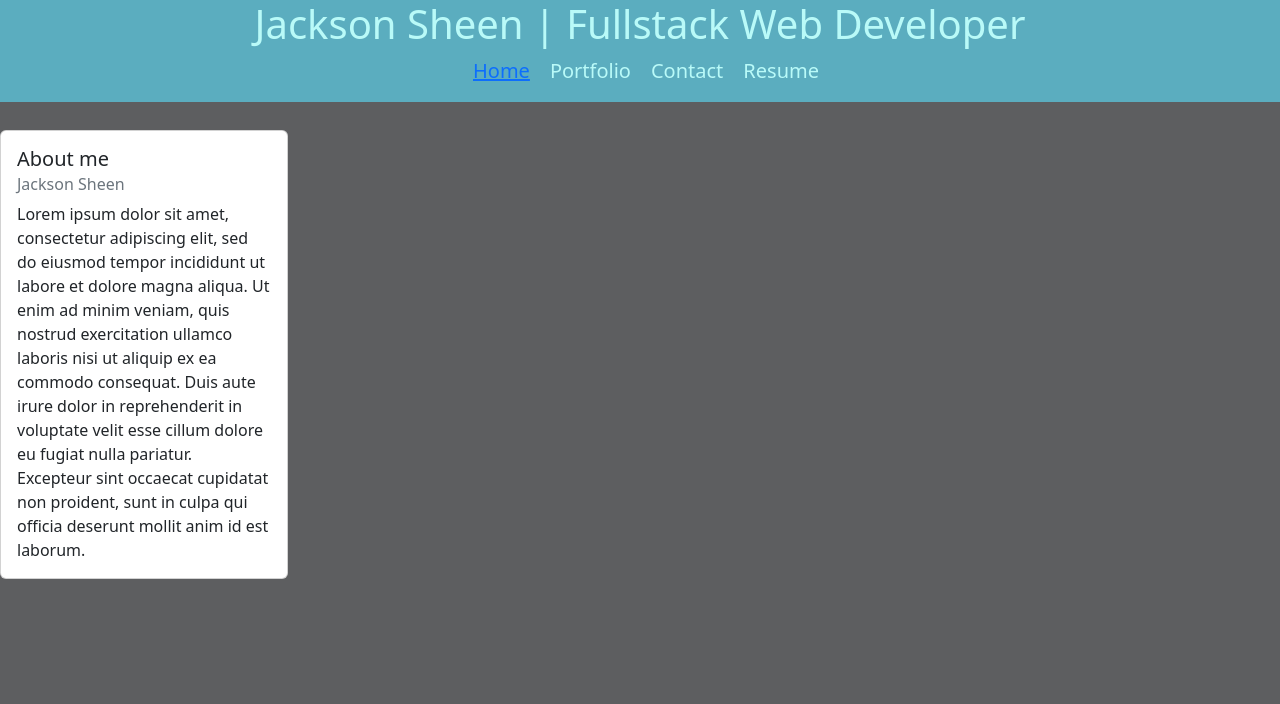
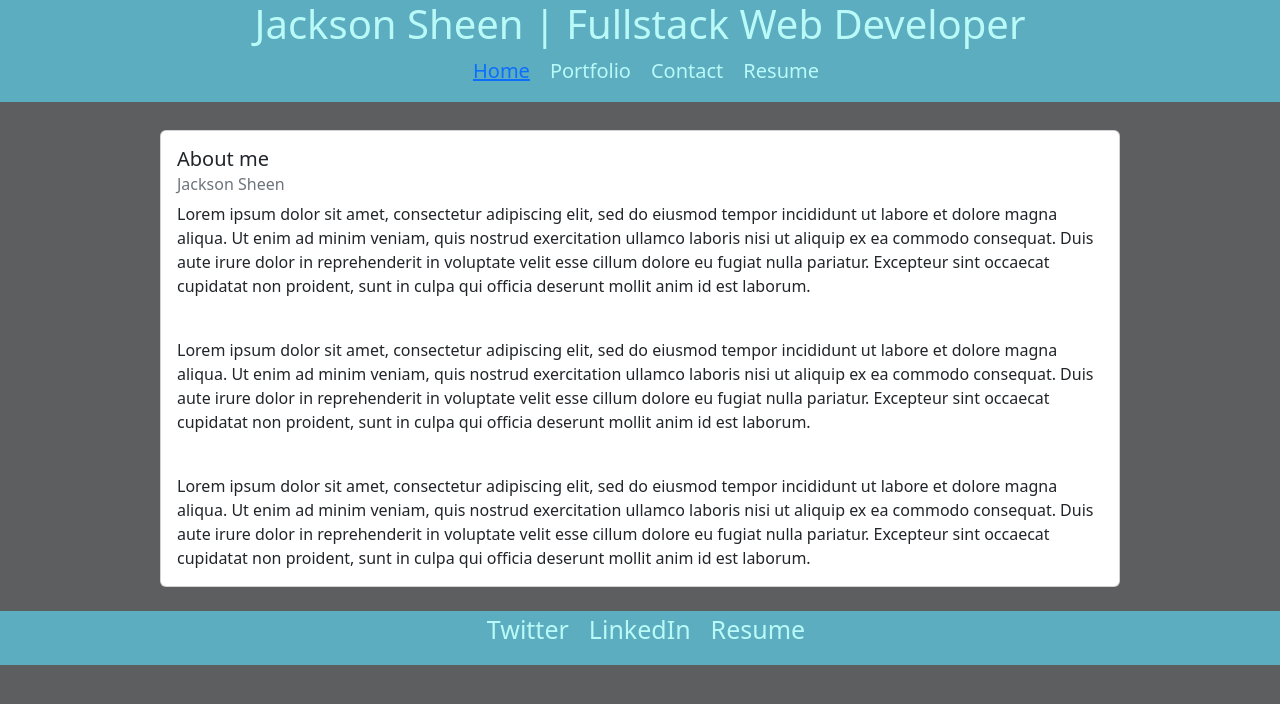
Before and after one commit to JSheen98/react-portfolio, a React (Create React App) app: page / in a window 1280 px wide. Shown: the top 704 px of the page. Built offline with nearby package versions, Linux system fonts and the light colour scheme.

Commit message:
Added footer links, other small bug fixes

```diff
--- a/src/App.js
+++ b/src/App.js
@@ -3,7 +3,7 @@ import Navigation from './components/Navigation'
 import React, { useState } from 'react'
 import Home from './components/tabs/Home'
 import Contact from './components/tabs/Contact'
-import Projects from './components/tabs/Projects'
+import Portfolio from './components/tabs/Portfolio'
 import Resume from './components/tabs/Resume'
 
 function App() {
@@ -18,8 +18,8 @@ function App() {
       if (currentTab === 'Contact') {
           return <Contact/>
       }
-      if (currentTab === 'Projects') {
-          return <Projects/>
+      if (currentTab === 'Portfolio') {
+          return <Portfolio/>
       }
       return <Resume/>
   }
@@ -30,7 +30,7 @@ function App() {
     <div>
       <Navigation currentTab={currentTab} handleTabChange={handleTabChange} />
       {renderTab()}
-      {/* <Footer/> */}
+      <Footer/>
     </div>
   );
 }
--- a/src/components/Footer.js
+++ b/src/components/Footer.js
@@ -1,8 +1,42 @@
-import React from "react";
+import React from "react"
+import './styles/Navbar.css'
 
+const styles = {
+  footer: {
+    left: '0',
+    bottom: '0',
+    width: '100%',
+    background: '#5BADBF',
+    textAlign: 'center',
+    flexDirection: 'row',
+    justifyContent: 'space-between'
+  },
+  anchors: {
+    textDecoration: 'none',
+    color: '#B9FAF8',
+    fontSize: '25px'
+  },
+  style: {
+    clear: 'both'
+  }
+}
 
 export default function Footer() {
-    return (
-      <h1>This is a footer!</h1>
-    );
-  }
+  return (
+    <div style={styles.style}>
+    <section className="justify-content-center d-flex" style={styles.footer}>
+      <ul className="list">
+        <li className="items">
+          <a style={styles.anchors} href="https://twitter.com/jsheendev">Twitter</a>
+        </li>
+        <li className="items">
+          <a style={styles.anchors} href="https://www.linkedin.com/in/jackson-sheen-1b50a2258/">LinkedIn</a>
+        </li>
+        <li className="items">
+          <a style={styles.anchors} href="https://docs.google.com/document/d/15mmJ_caZAD4yJgpKUq8CeohSo5KBZx3H1iuN-qyJ3Os/edit?usp=sharing">Resume</a>
+        </li>
+      </ul>
+    </section>
+    </div>
+  );
+}
--- a/src/components/Navigation.js
+++ b/src/components/Navigation.js
@@ -1,4 +1,4 @@
-import React, {useState, useEffect} from "react";
+import React, { useState, useEffect } from "react";
 import './styles/Navbar.css'
 
 // Header component
@@ -44,7 +44,7 @@ export default function Navigation({ currentTab, handleTabChange }) {
             {/* sets the state of the side menu to false so it doesn't show
             unless the screen size is smaller than 500px*/}
             {(toggleMenu || screenWidth > 500) && (
-            <ul className="list $zindex-tooltip">
+                <ul className="list">
                     <li className="items">
                         <a
                             href="#home"
@@ -58,23 +58,27 @@ export default function Navigation({ currentTab, handleTabChange }) {
                     </li>
                     <li className="items">
                         <a href="#portfolio"
-                    // when clicked, change the tab to 'Home'
                             onClick={() => handleTabChange('Portfolio')}
-                    // If the tab is selected, give the nav-link-active class style
                             className={currentTab === 'Portfolio' ? 'nav-link-active' : 'nav-link'}
-                    >Portfolio</a>
+                        >
+                            Portfolio
+                        </a>
                     </li>
                     <li className="items">
                         <a href="#contact"
                             onClick={() => handleTabChange('Contact')}
                             className={currentTab === 'Contact' ? 'nav-link-active' : 'nav-link'}
-                    >Contact</a>
+                        >
+                            Contact
+                        </a>
                     </li>
                     <li className="items">
                         <a href="#resume"
                             onClick={() => handleTabChange('Resume')}
                             className={currentTab === 'Resume' ? 'nav-link-active' : 'nav-link'}
-                    >Resume</a>
+                        >
+                            Resume
+                        </a>
                     </li>
                 </ul>
             )}
--- a/src/components/styles/Navbar.css
+++ b/src/components/styles/Navbar.css
@@ -15,6 +15,7 @@ html {
 }
 
 nav {
+    z-index: 1;
     position: fixed;
     top: 0;
     width: 100%;
--- a/src/components/tabs/Home.js
+++ b/src/components/tabs/Home.js
@@ -6,18 +6,38 @@ const styles = {
         background: '#5D5E60'
     },
     cardWidth: {
-        width: '18rem'
+        width: '60rem'
     }
 }
 
 export default function Home() {
     return (
-        <section style={styles.body}>
-            <div className="card" style={styles.cardWidth}>
+        <section className="d-flex justify-content-center" style={styles.body}>
+            <div className="card ms-4 me-4 mb-4" style={styles.cardWidth}>
                 <div className="card-body">
                     <h5 className="card-title">About me</h5>
                     <h6 className="card-subtitle mb-2 text-muted">Jackson Sheen</h6>
                     <p className="card-text">Lorem ipsum dolor sit amet, consectetur adipiscing elit, sed do eiusmod tempor incididunt ut labore et dolore magna aliqua. Ut enim ad minim veniam, quis nostrud exercitation ullamco laboris nisi ut aliquip ex ea commodo consequat. Duis aute irure dolor in reprehenderit in voluptate velit esse cillum dolore eu fugiat nulla pariatur. Excepteur sint occaecat cupidatat non proident, sunt in culpa qui officia deserunt mollit anim id est laborum.</p>
+                    <br></br>
+                    <p className="card-text">Lorem ipsum dolor sit amet,
+                    consectetur adipiscing elit, sed do eiusmod tempor
+                    incididunt ut labore et dolore magna aliqua. Ut enim ad
+                    minim veniam, quis nostrud exercitation ullamco laboris
+                    nisi ut aliquip ex ea commodo consequat. Duis aute irure
+                    dolor in reprehenderit in voluptate velit esse cillum dolore
+                     eu fugiat nulla pariatur. Excepteur sint occaecat cupidatat
+                      non proident, sunt in culpa qui officia deserunt mollit
+                      anim id est laborum.</p>
+                      <br></br>
+                    <p className="card-text">Lorem ipsum dolor sit amet,
+                    consectetur adipiscing elit, sed do eiusmod tempor
+                    incididunt ut labore et dolore magna aliqua. Ut enim ad
+                    minim veniam, quis nostrud exercitation ullamco laboris
+                    nisi ut aliquip ex ea commodo consequat. Duis aute irure
+                    dolor in reprehenderit in voluptate velit esse cillum dolore
+                     eu fugiat nulla pariatur. Excepteur sint occaecat cupidatat
+                      non proident, sunt in culpa qui officia deserunt mollit
+                      anim id est laborum.</p>
                 </div>
             </div>
         </section>
--- a/src/components/tabs/Projects.js
+++ b/src/components/tabs/Portfolio.js
@@ -6,10 +6,14 @@ const styles = {
   }
 }
 
-export default function Project() {
+function ProjectCard() {
+
+}
+
+export default function Portfolio() {
   return (
       <section style={styles.body}>
-          <p>This is the Project section</p>
+
       </section>
   )
 }
```
Lines whose indentation alone changed are shown as unchanged.
